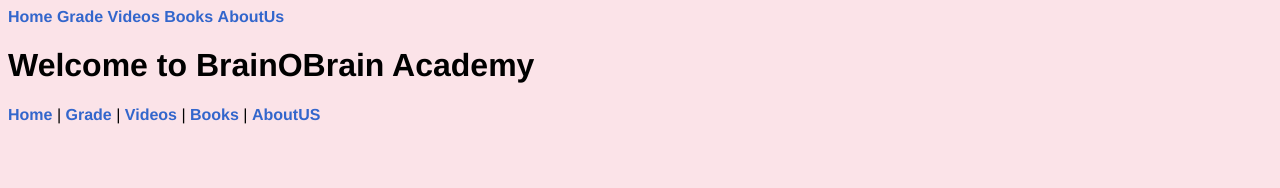
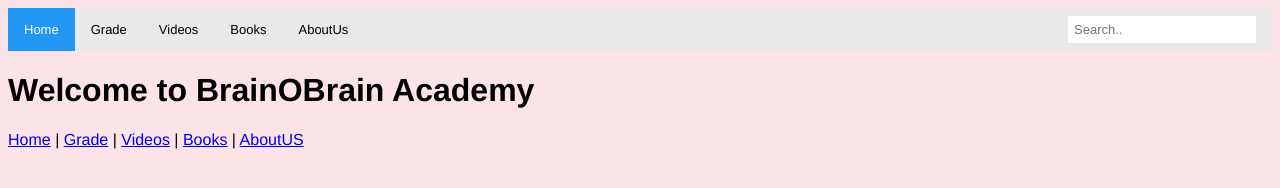
Before and after one commit to mweene/brainObrian, a plain HTML site: page index.html in a window 1280 px wide. Drawn offline with Linux system fonts and the light colour scheme.

Commit message:
Style the navigation bar

```diff
--- a/index.html
+++ b/index.html
@@ -8,12 +8,13 @@
 	</head>
 	<body>
 		<header>
-			<nav id ="nav-bar">
-				<a href="index.html">Home</a>
+			<nav id ="topnav">
+				<a class="active" href="index.html">Home</a>
 				<a href="grade.html">Grade</a>
 				<a href="videos.html">Videos</a>
 				<a href="docs.html">Books</a>
 				<a href="about.html">AboutUs</a>
+				<input type="text" placeholder="Search..">
 			</nav>
 		</header>
 		<main>
--- a/style/style.css
+++ b/style/style.css
@@ -10,13 +10,61 @@ body {
 
 /* style for the navbar on all pages */
 
-#navbar {
-}
-a{
-	color: #36c;
+#topnav {                       /*Add black color to the navbar */
+	overflow: hidden;
+	background-color: #e9e9e9;
 }
 
-a:link {
+/* Style the links inside the navigation bar */
+#topnav a {
+	float: left;
+	display: block;
+	color: black;
+	text-align: center;
+	padding: 14px 16px;
+	text-decoration: none;
+	font-size: 13px;
+}
+
+/* Change the color of links on hover */
+#topnav a:hover {
+  background-color: #ddd;
+  color: black;
+}
+
+/* Style the "active" element to highlight the current page */
+#topnav a.active {
+  background-color: #2196F3;
+  color: white;
+}
+
+/* Style the search box inside the navigation bar */
+#topnav input[type=text] {
+  float: right;
+  padding: 6px;
+  border: none;
+  margin-top: 8px;
+  margin-right: 16px;
+  font-size: 13px;
+}
+
+/* When the screen is less than 600px wide, stack the links and the
+   search field vertically instead of horizontally */
+@media screen and (max-width: 600px) {
+  #topnav a, #topnav input[type=text] {
+    float: none;
+    display: block;
+    text-align: left;
+    width: 100%;
+    margin: 0;
+    padding: 14px;
+  }
+  #topnav input[type=text] {
+    border: 1px solid #ccc;
+  }
+}
+
+/*a:link {
 	color: #36c;
 	font-weight: bold;
 	text-decoration: none;
@@ -39,4 +87,4 @@ a:active {
 	color: #c0f;
 	text-decoration: underline;
 }
-/* End of stye for the navbar */
+ End of stye for the navbar */
```
Also changed, not shown: grade.html (+2 -1 lines).
